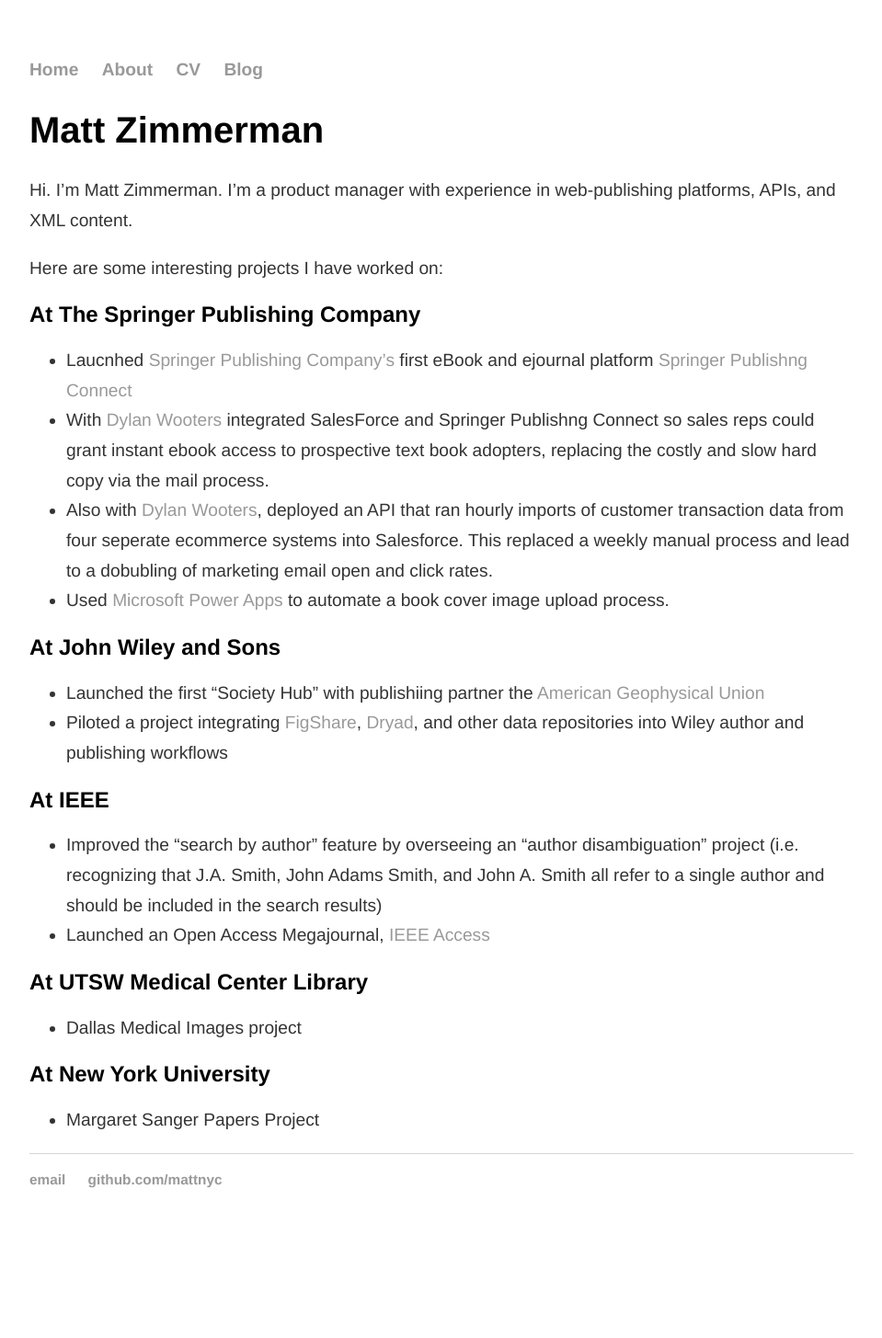
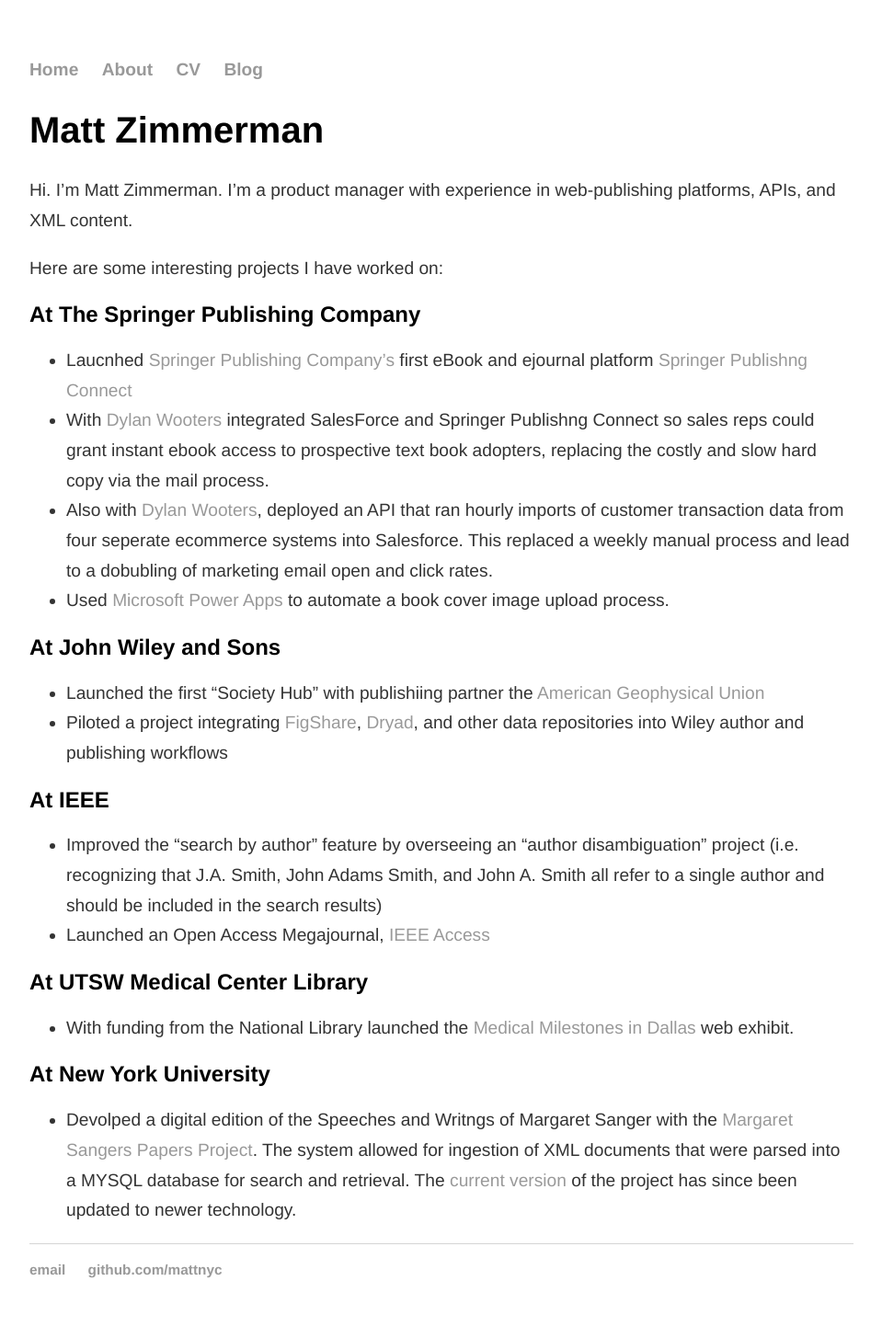
Before and after one commit to mattznyc/mattznyc.github.io, a Jekyll site: the page built from index.md, in a window 1280 px wide. Shown: the whole page at 92% size, without its empty margins (160-1119 px from the left). Built offline with Jekyll 4.4.1, drawn with Linux system fonts in a browser that asks for light colours; before the commit the page ends 1357 px from its top, so only the background shows below that.

Commit message:
Update index.md

```diff
--- a/index.md
+++ b/index.md
@@ -23,7 +23,7 @@
 * Launched an Open Access Megajournal, [IEEE Access](https://ieeexplore.ieee.org/xpl/RecentIssue.jsp?punumber=6287639)
 
 ## At UTSW Medical Center Library
-* Dallas Medical Images project
+* With funding from the National Library launched the [Medical Milestones in Dallas](https://utswlibrary.omeka.net/exhibits/show/milestones/intro) web exhibit.
 
 ## At New York University
-* Margaret Sanger Papers Project
+* Devolped a digital edition of the Speeches and Writngs of Margaret Sanger with the [Margaret Sangers Papers Project](https://m-sanger.org/welcome). The system allowed for ingestion of XML documents that were parsed into a MYSQL database for search and retrieval. The [current version](https://m-sanger.org/digi) of the project has since been updated to newer technology.
```
